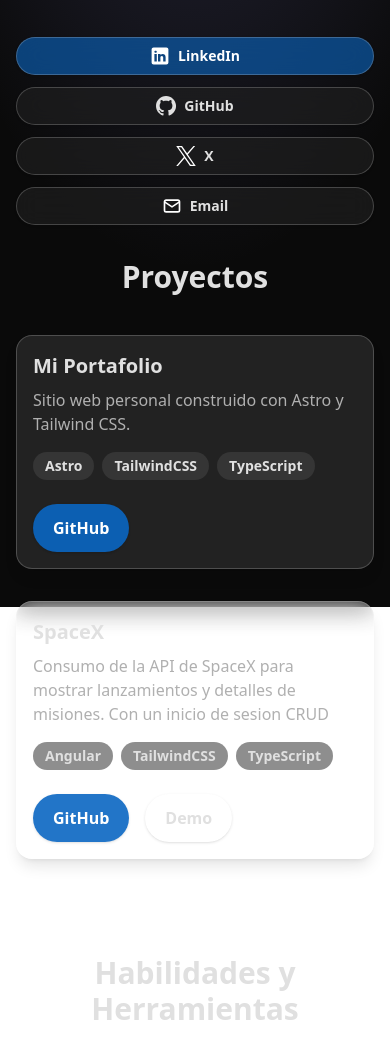
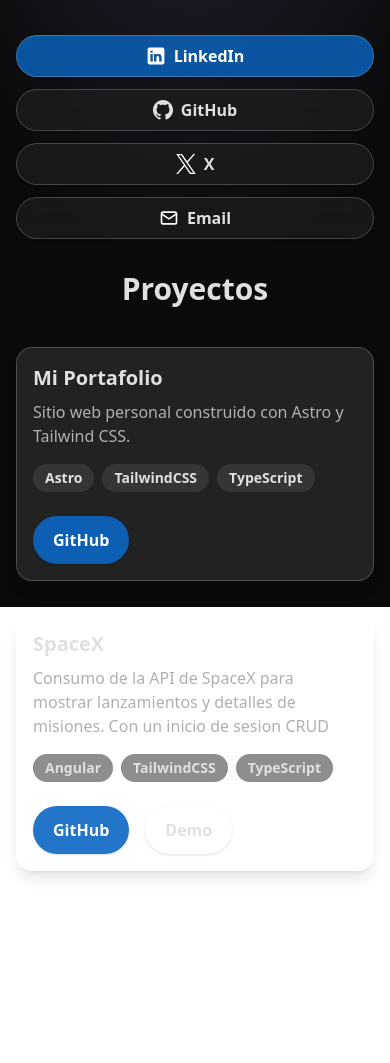
Before and after one commit to CJ-Montero/portfolio, an Astro site: page / in a window 390 px wide. Shown: the part 237-1300 px from the top of the page. Built offline with nearby package versions, Linux system fonts and the light colour scheme; Astro itself is replaced by a stand-in of ours.

Commit message:
Solucionado problemas de accesibilidad y uso de mejores practicas

```diff
--- a/src/components/hero.astro
+++ b/src/components/hero.astro
@@ -5,29 +5,29 @@
 <Layout>
   <section class="flex flex-col items-center justify-center min-h-[55vh] pt-10 sm:pt-16 text-center w-full px-4">
     <div class="flex flex-col items-center gap-3 sm:flex-row sm:gap-6">
-      <h1 class="text-3xl xs:text-4xl sm:text-5xl md:text-7xl font-extrabold mb-0 drop-shadow-lg bg-gradient-to-r from-[#F1F1F2] to-[#7F8389] bg-clip-text text-transparent break-words max-w-xs sm:max-w-none">
+      <h1 class="text-3xl xs:text-4xl sm:text-5xl md:text-7xl font-extrabold mb-0 drop-shadow-lg bg-gradient-to-r from-[#F1F1F2] to-[#7F8389] bg-clip-text text-transparent break-words max-w-xs sm:max-w-none gradient-text-shadow">
         Soy CJ Montero
       </h1>
       <span class="inline-block px-4 sm:px-5 py-1.5 sm:py-2 rounded-full bg-blue-600/40 text-white text-base sm:text-2xl font-semibold shadow-md align-middle whitespace-nowrap">Disponible para trabajar</span>
     </div>
     <p class="text-lg xs:text-xl sm:text-2xl md:text-3xl text-[#B0B0B0] mb-2 mt-6 sm:mt-4 max-w-xl mx-auto">
       Desarrollador Web Front-End y Programador de la
-      <span class="bg-gradient-to-r from-[#000080] via-white to-[#e62e00] bg-clip-text text-transparent font-extrabold">Republica Dominicana</span>
+      <span class="bg-gradient-to-r from-[#000080] via-white to-[#e62e00] bg-clip-text text-transparent font-extrabold gradient-text-shadow">Republica Dominicana</span>
     </p>
     <div class="grid grid-cols-1 xs:grid-cols-2 gap-3 sm:flex sm:flex-row sm:gap-6 mt-8 sm:mt-10 justify-center items-center w-full">
-      <a href="https://www.linkedin.com/in/cejotamontero/" target="_blank" rel="noopener" class="inline-flex items-center gap-2 sm:gap-3 px-3 sm:px-7 py-2 sm:py-3 rounded-full bg-[#0A66C2]/60 border border-white/20 backdrop-blur-md text-white text-sm sm:text-xl font-semibold shadow hover:bg-[#0A66C2]/80 transition-all duration-200 w-full sm:w-auto justify-center">
-        <img src="/linkedin.svg" alt="LinkedIn" class="w-5 h-5 sm:w-8 sm:h-8" />
+      <a href="https://www.linkedin.com/in/cejotamontero/" target="_blank" rel="noopener" class="inline-flex items-center gap-2 sm:gap-3 px-3 sm:px-7 py-2 sm:py-3 rounded-full bg-[#0A66C2]/80 border border-white/20 backdrop-blur-md text-white text-base sm:text-xl font-semibold shadow hover:bg-[#0A66C2] transition-all duration-200 w-full sm:w-auto justify-center">
+        <img src="/linkedin.svg" alt="" class="w-5 h-5 sm:w-8 sm:h-8" />
         LinkedIn
       </a>
-      <a href="https://github.com/CJ-Montero" target="_blank" rel="noopener" class="inline-flex items-center gap-2 sm:gap-3 px-3 sm:px-7 py-2 sm:py-3 rounded-full bg-[#222]/60 border border-white/20 backdrop-blur-md text-[#E0E0E0] text-sm sm:text-xl font-semibold shadow hover:bg-[#444444]/80 hover:text-white transition-all duration-200 w-full sm:w-auto justify-center">
+      <a href="https://github.com/CJ-Montero" target="_blank" rel="noopener" class="inline-flex items-center gap-2 sm:gap-3 px-3 sm:px-7 py-2 sm:py-3 rounded-full bg-[#222]/60 border border-white/20 backdrop-blur-md text-[#E0E0E0] text-base sm:text-xl font-semibold shadow hover:bg-[#444444]/80 hover:text-white transition-all duration-200 w-full sm:w-auto justify-center">
         <svg class="w-5 h-5 sm:w-8 sm:h-8" fill="currentColor" viewBox="0 0 24 24"><path d="M12 0c-6.627 0-12 5.373-12 12 0 5.303 3.438 9.8 8.205 11.387.6.113.82-.258.82-.577v-2.234c-3.338.726-4.033-1.416-4.033-1.416-.546-1.387-1.333-1.756-1.333-1.756-1.089-.745.083-.729.083-.729 1.205.084 1.84 1.237 1.84 1.237 1.07 1.834 2.809 1.304 3.495.997.108-.775.418-1.305.762-1.605-2.665-.305-5.466-1.334-5.466-5.931 0-1.311.469-2.381 1.236-3.221-.124-.303-.535-1.523.117-3.176 0 0 1.008-.322 3.301 1.23.957-.266 1.983-.399 3.003-.404 1.02.005 2.047.138 3.006.404 2.291-1.553 3.297-1.23 3.297-1.23.653 1.653.242 2.873.119 3.176.77.84 1.235 1.91 1.235 3.221 0 4.609-2.803 5.624-5.475 5.921.43.371.823 1.102.823 2.222v3.293c0 .322.218.694.825.576 4.765-1.589 8.2-6.085 8.2-11.386 0-6.627-5.373-12-12-12z"/></svg>
         GitHub
       </a>
-      <a href="https://x.com/CeJota_Montero" target="_blank" rel="noopener" class="inline-flex items-center gap-2 sm:gap-3 px-3 sm:px-7 py-2 sm:py-3 rounded-full bg-[#222]/60 border border-white/20 backdrop-blur-md text-[#E0E0E0] text-sm sm:text-xl font-semibold shadow hover:bg-[#444444]/80 hover:text-white transition-all duration-200 w-full sm:w-auto justify-center">
-        <img src="/x.svg" alt="X" class="w-5 h-5 sm:w-8 sm:h-8" />
+      <a href="https://x.com/CeJota_Montero" target="_blank" rel="noopener" class="inline-flex items-center gap-2 sm:gap-3 px-3 sm:px-7 py-2 sm:py-3 rounded-full bg-[#222]/60 border border-white/20 backdrop-blur-md text-[#E0E0E0] text-base sm:text-xl font-semibold shadow hover:bg-[#444444]/80 hover:text-white transition-all duration-200 w-full sm:w-auto justify-center">
+        <img src="/x.svg" alt="" class="w-5 h-5 sm:w-8 sm:h-8" />
         X
       </a>
-      <a href="mailto:cristianmontero.contacto@gmail.com" class="inline-flex items-center gap-2 sm:gap-3 px-3 sm:px-7 py-2 sm:py-3 rounded-full bg-[#222]/60 border border-white/20 backdrop-blur-md text-[#E0E0E0] text-sm sm:text-xl font-semibold shadow hover:bg-[#444444]/80 hover:text-white transition-all duration-200 w-full sm:w-auto justify-center">
+      <a href="mailto:cristianmontero.contacto@gmail.com" class="inline-flex items-center gap-2 sm:gap-3 px-3 sm:px-7 py-2 sm:py-3 rounded-full bg-[#222]/60 border border-white/20 backdrop-blur-md text-[#E0E0E0] text-base sm:text-xl font-semibold shadow hover:bg-[#444444]/80 hover:text-white transition-all duration-200 w-full sm:w-auto justify-center">
         <svg class="w-5 h-5 sm:w-8 sm:h-8" fill="none" stroke="white" stroke-width="2" viewBox="0 0 24 24">
           <rect x="3" y="5" width="18" height="14" rx="2" stroke="white" stroke-width="2" fill="none"/>
           <path d="M3 7l9 6 9-6" stroke="white" stroke-width="2" fill="none"/>
--- a/src/components/proyects.astro
+++ b/src/components/proyects.astro
@@ -5,7 +5,7 @@
   {
     name: "Mi Portafolio",
     description: "Sitio web personal construido con Astro y Tailwind CSS.",
-    url: "#",
+    url: "https://github.com/CJ-Montero/portfolio",
     demo: null,
     stack: ["Astro", "TailwindCSS", "TypeScript"]
   },
--- a/src/components/skills.astro
+++ b/src/components/skills.astro
@@ -5,7 +5,7 @@
 <Layout>
   <section class="py-16 sm:py-24 bg-transparent">
   <div class="mx-auto max-w-2xl px-4 lg:max-w-7xl lg:px-8">
-    <h1 class="text-center text-3xl md:text-4xl font-extrabold text-[#E0E0E0] mb-10">Habilidades y Herramientas</h1>
+    <h1 class="text-center text-3xl md:text-4xl font-extrabold text-white mb-10">Habilidades y Herramientas</h1>
     <div class="grid gap-8 md:grid-cols-2 lg:grid-cols-3">
       <div class="bg-white/10 border border-white/20 rounded-2xl shadow-lg p-4 md:p-6 flex flex-col items-center justify-center backdrop-blur-md hover:shadow-2xl transition-all duration-300 hover:-translate-y-2 hover:ring-2 hover:ring-white/30 hover:brightness-110">
       <img src="/html-1.webp" alt="HTML5" width="128" height="128" loading="lazy" class="object-contain w-32 h-32 md:w-40 md:h-40">
```
